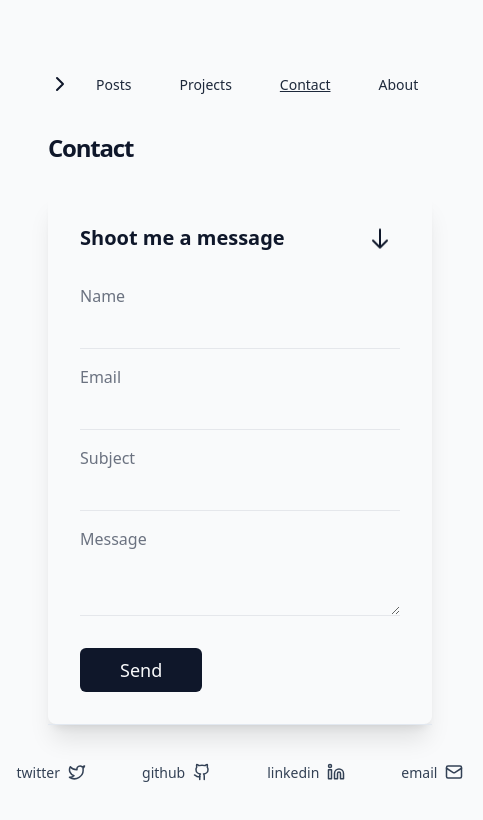
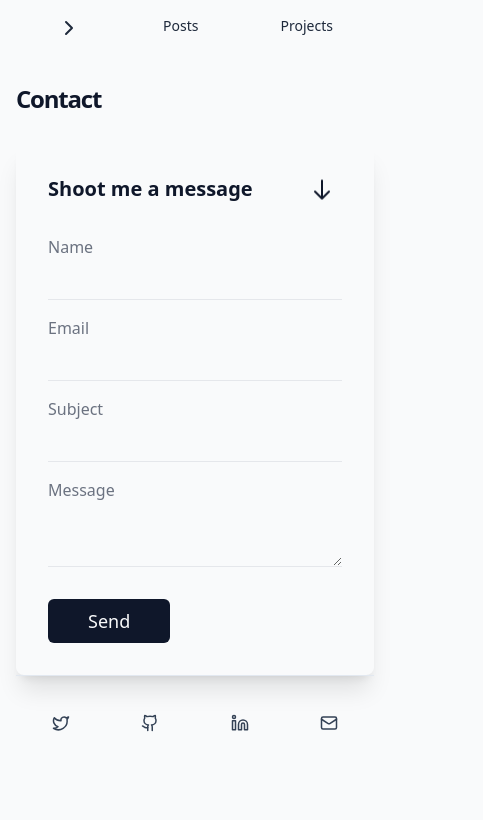
Before and after one commit to jvlaj/website, a Next.js app: page /contact in a window 390 px wide. Shown: the top 820 px of the page, 483 px wide, since content can reach past the window. Built offline with nearby package versions, Linux system fonts and the light colour scheme.

Commit message:
various other improvements for mobile + streamlined design

```diff
--- a/app/layout.tsx
+++ b/app/layout.tsx
@@ -1,12 +1,12 @@
-import {clsx} from "clsx";
-import {Inter} from "next/font/google";
+import { clsx } from "clsx";
+import { Inter } from "next/font/google";
 import Analytics from "@/components/Analytics";
 import "../styles/global.css";
 import Footer from "@/components/Footer";
 import NavBar from "@/components/NavBar";
-import {siteNav} from "@/config/siteNav";
+import { siteNav } from "@/config/siteNav";
 import Head from "next/head";
-import {Metadata} from "next";
+import { Metadata } from "next";
 
 const fontInter = Inter({
   subsets: ["latin"],
@@ -15,19 +15,36 @@ const fontInter = Inter({
 
 export const metadata: Metadata = {
   title: "Jason Vlajankov | jvlaj",
-    description: "Jason Vlajankov's personal software engineering website, blog, and portfolio.",
-    generator: 'Next.js',
-    applicationName: 'jvlaj',
-    referrer: 'origin-when-cross-origin',
-    keywords: ['Jason', 'Vlajankov', 'Jason Vlajankov', 'Portfolio', 'Blog', 'Software Engineering', 'Website', 'Next.js', 'React', 'JavaScript'],
-    authors: [{name: 'Jason', url: 'https://jvlaj.com'}],
-    colorScheme: 'light',
-    creator: 'Jason Vlajankov',
-    publisher: 'jvlaj.com',
+  description:
+    "Jason Vlajankov's personal software engineering website, blog, and portfolio.",
+  generator: "Next.js",
+  applicationName: "jvlaj",
+  referrer: "origin-when-cross-origin",
+  keywords: [
+    "Jason",
+    "Vlajankov",
+    "Jason Vlajankov",
+    "Portfolio",
+    "Blog",
+    "Software Engineering",
+    "Website",
+    "Next.js",
+    "React",
+    "JavaScript",
+  ],
+  authors: [{ name: "Jason", url: "https://jvlaj.com" }],
+  colorScheme: "light",
+  creator: "Jason Vlajankov",
+  publisher: "jvlaj.com",
   formatDetection: {
     email: false,
     address: false,
     telephone: false,
+  },
+  viewport: {
+    width: "device-width",
+    initialScale: 1,
+    maximumScale: 1,
   },
 };
 
@@ -45,16 +62,16 @@ export default function RootLayout({
       )}
     >
       <Head>
-            <link rel="icon" href="/favicon.ico" type="image/png" sizes="any"/>
+        <link rel="icon" href="/favicon.ico" type="image/png" sizes="any" />
+        <meta name="viewport" content="width=device-width, initial-scale=1.0" />
       </Head>
-        <body className="m-12 md:m-16 lg:m-20">
-        <section
-            className="container mx-auto my-auto items-center justify-center gap-6 pb-8 pt-6 md:pb-12 md:pt-10 lg:pb-24 lg:pt-16 w-[24rem] md:w-[36rem] lg:w-[48rem] max-w-5xl">
-            <NavBar items={siteNav.items}/>
+      <body className="mx-auto w-full max-w-screen-md p-4 md:w-[36rem] lg:w-[48rem]">
+        <div className="container ">
+          <NavBar items={siteNav.items} />
           {children}
-            <Footer/>
-        </section>
-        <Analytics/>
+          <Footer />
+        </div>
+        <Analytics />
       </body>
     </html>
   );
--- a/app/posts/[...slug]/page.tsx
+++ b/app/posts/[...slug]/page.tsx
@@ -49,12 +49,10 @@ export default async function PostPage({ params }: PostProps) {
   }
 
   return (
-    <article className="prose lg:prose-xl py-6">
+    <article className="prose py-6 lg:prose-xl">
       <h1 className="mb-2">{post.title}</h1>
       {post.description && (
-        <p className="mt-0 text-xl text-slate-700 dark:text-slate-200">
-          {post.description}
-        </p>
+        <p className="mt-0 text-xl text-slate-700">{post.description}</p>
       )}
       <hr className="my-4" />
       <Mdx code={post.body.code} />
--- a/app/posts/page.tsx
+++ b/app/posts/page.tsx
@@ -1,5 +1,5 @@
 import PostDetail from "@/components/PostDetail";
-import {allPosts} from "@/.contentlayer/generated";
+import { allPosts } from "@/.contentlayer/generated";
 import Link from "next/link";
 
 export default function Posts() {
@@ -9,8 +9,8 @@ export default function Posts() {
         Posts
       </h1>
       <div className="justify-evenly leading-relaxed tracking-tight text-slate-700">
-                {allPosts.map((post) => {
-                    return <PostDetail key={post._id} {...post} />;
+        {allPosts.map((item, index) => {
+          return <PostDetail key={item._id} post={{ ...item }} />;
         })}
       </div>
     </>
--- a/app/projects/[...slug]/page.tsx
+++ b/app/projects/[...slug]/page.tsx
@@ -35,7 +35,9 @@ export async function generateMetadata({
   };
 }
 
-export async function generateStaticParams(): Promise<ProjectProps["params"][]> {
+export async function generateStaticParams(): Promise<
+  ProjectProps["params"][]
+> {
   return allProjects.map((project) => ({
     slug: project.slugAsParams.split("/"),
   }));
@@ -49,12 +51,10 @@ export default async function ProjectPage({ params }: ProjectProps) {
   }
 
   return (
-    <article className="prose lg:prose-xl py-6">
+    <article className="prose py-6 lg:prose-xl">
       <h1 className="mb-2">{project.title}</h1>
       {project.description && (
-        <p className="mt-0 text-xl text-slate-700 dark:text-slate-200">
-          {project.description}
-        </p>
+        <p className="mt-0 text-xl text-slate-700">{project.description}</p>
       )}
       <hr className="my-4" />
       <Mdx code={project.body.code} />
--- a/components/Footer.tsx
+++ b/components/Footer.tsx
@@ -4,7 +4,7 @@ import { mySocials } from "@/config/socials";
 export default function Footer() {
   return (
     <footer className="flex h-24 w-full flex-col items-center justify-center border-t border-slate-200">
-      <div className="flex items-center justify-center gap-4">
+      <div className="flex w-full justify-between px-4">
         {mySocials.items.map((social, index) => (
           <div key={index} className="px-4 py-2 text-sm text-slate-700">
             <Link
@@ -13,8 +13,8 @@ export default function Footer() {
               target="_blank"
               rel="noopener"
             >
-              <p className="row flex">
-                <span className="px-1"> {social.title}</span>
+              <p className="row flex flex-shrink-0 border-b-2 border-transparent hover:border-current">
+                {/* <span className="hidden lg:flex">{social.title}</span> */}
                 <span className="px-1">
                   {social.icon ? <social.icon size="18" /> : null}
                 </span>
--- a/components/NavBar.tsx
+++ b/components/NavBar.tsx
@@ -14,25 +14,33 @@ export default function NavBar({ items }: NavItems) {
   }
 
   return (
-    <nav className="container mx-auto flex items-center justify-between mb-6">
-      <div className="justify-start">
-        <Link href="/">
-          <Icons.chevron />
-        </Link>
-      </div>
-      <div className="md:block">
+    <nav className="container mx-auto mb-6 flex items-center justify-between">
+      <div className="flex w-3/5 flex-grow justify-between">
         {items.map((item, index) => (
           <Link
             key={index}
             href={!item.disabled ? item.url : "#"}
             className={clsx(
-              "rounded-md px-6 py-3 text-sm font-medium text-slate-800 hover:transition-all hover:opacity-50 hover:underline",
+              "rounded-md text-sm font-medium text-slate-800 hover:underline hover:opacity-50 hover:transition-all",
               item.disabled && "cursor-not-allowed opacity-50",
-              path === item.url &&
-              "underline"
+              path === item.url && "underline",
+              "flex-grow text-center"
             )}
           >
-            <span>{item.title}</span>
+            {item.title === "Home" ? (
+              // Render the chevron icon if the item is "Home"
+              <span
+                className={clsx(
+                  "inline-block flex-shrink-0 border-b-2 border-transparent hover:border-current",
+                  path == "/" && "border-current"
+                )}
+              >
+                <Icons.chevron />
+              </span>
+            ) : (
+              // Otherwise, render the item title
+              <span>{item.title}</span>
+            )}
           </Link>
         ))}
       </div>
--- a/components/PostDetail.tsx
+++ b/components/PostDetail.tsx
@@ -1,27 +1,34 @@
 // import { Post } from "@/types";
 import { Post } from "@/.contentlayer/generated";
-import { format, parseISO } from 'date-fns'
-
+import clsx from "clsx";
+import { format, parseISO } from "date-fns";
 
 import Link from "next/link";
 
-export default function PostDetail(post: Post) {
+interface PostDetailProps {
+  className?: string;
+  post: Post;
+}
+
+export default function PostDetail({ className, post }: PostDetailProps) {
   return (
-    <article className="mb-4 gap-6 px-10 hover:underline">
+    <article className={clsx("mb-4 gap-6 px-10 hover:underline", className)}>
       <Link href={post.slug}>
-          <div className="flex justify-between">
-              <h2 className="font-bold">{post.title}</h2>
-              <time dateTime={post.date} className="text-xs text-gray-600">
-                  {format(parseISO(post.date), 'LLLL d, yyyy')}
-              </time>
-          </div>
-        {post.description ?
-          ((post.description?.length >= 100) ? (
-            <p className="font-italic text-sm">{post.description.slice(0, 100) + "..."}</p>
+        <div className="flex justify-between">
+          <h2 className="font-bold">{post.title}</h2>
+          <time dateTime={post.date} className="m-2 text-xs text-gray-600">
+            {format(parseISO(post.date), "LLLL d, yyyy")}
+          </time>
+        </div>
+        {post.description ? (
+          post.description?.length >= 100 ? (
+            <p className="font-italic text-sm">
+              {post.description.slice(0, 100) + "..."}
+            </p>
           ) : (
             <p className="font-italic text-sm">post.description</p>
-          ))
-          :(null)}
+          )
+        ) : null}
       </Link>
     </article>
   );
--- a/components/ProjectDetail.tsx
+++ b/components/ProjectDetail.tsx
@@ -1,24 +1,28 @@
-import {Project} from "@/.contentlayer/generated";
-import { format, parseISO } from 'date-fns'
+import { Project } from "@/.contentlayer/generated";
+import { format, parseISO } from "date-fns";
 import Link from "next/link";
 
 export default function ProjectDetail(project: Project) {
   return (
     <article className="mb-4 gap-6 px-10 hover:underline">
       <Link href={project.slug}>
-                <div className="flex justify-between">
+        <div className="flex items-center justify-between">
           <h2 className="font-bold">{project.title}</h2>
-                    <time dateTime={project.date} className="text-xs text-gray-600">
-                        {format(parseISO(project.date), 'LLLL d, yyyy')}
+          <time dateTime={project.date} className="m-2 text-xs text-gray-600">
+            {format(parseISO(project.date), "LLLL d, yyyy")}
           </time>
         </div>
-                {project.description ?
-                    ((project.description?.length >= 100) ? (
-                        <p className="font-italic text-sm">{project.description.slice(0, 100) + "..."}</p>
+        {project.description ? (
+          project.description?.length >= 100 ? (
+            <p className="font-italic text-sm leading-relaxed tracking-tight text-slate-700">
+              {project.description.slice(0, 100) + "..."}
+            </p>
           ) : (
-                        <p className="font-italic text-sm">{project.description}</p>
-                    ))
-                    : (null)}
+            <p className="font-italic text-sm leading-relaxed tracking-tight text-slate-700">
+              {project.description}
+            </p>
+          )
+        ) : null}
       </Link>
     </article>
   );
--- a/config/siteNav.ts
+++ b/config/siteNav.ts
@@ -2,6 +2,10 @@ import { NavItems } from "@/types";
 
 export const siteNav: NavItems = {
   items: [
+    {
+      title: "Home",
+      url: "/",
+    },
     {
       title: "Posts",
       url: "/posts",
@@ -10,13 +14,9 @@ export const siteNav: NavItems = {
       title: "Projects",
       url: "/projects",
     },
-    {
-      title: "Contact",
-      url: "/contact",
-    },
-    {
-      title: "About",
-      url: "/",
-    },
+    // {
+    //   title: "Contact",
+    //   url: "/contact",
+    // }
   ],
 };
```
Also changed, not shown: 1 other file (tests, documents, lock files or other folders). Lines whose indentation alone changed are shown as unchanged.
